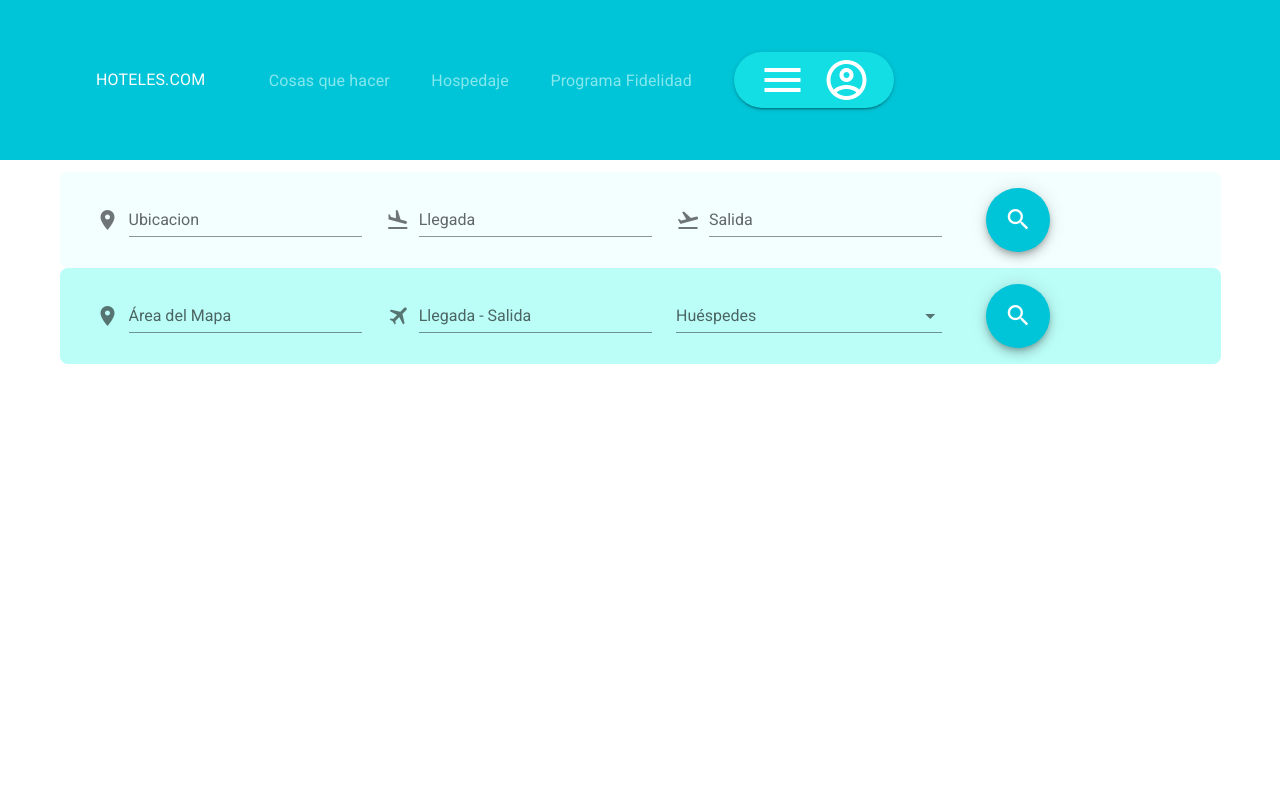
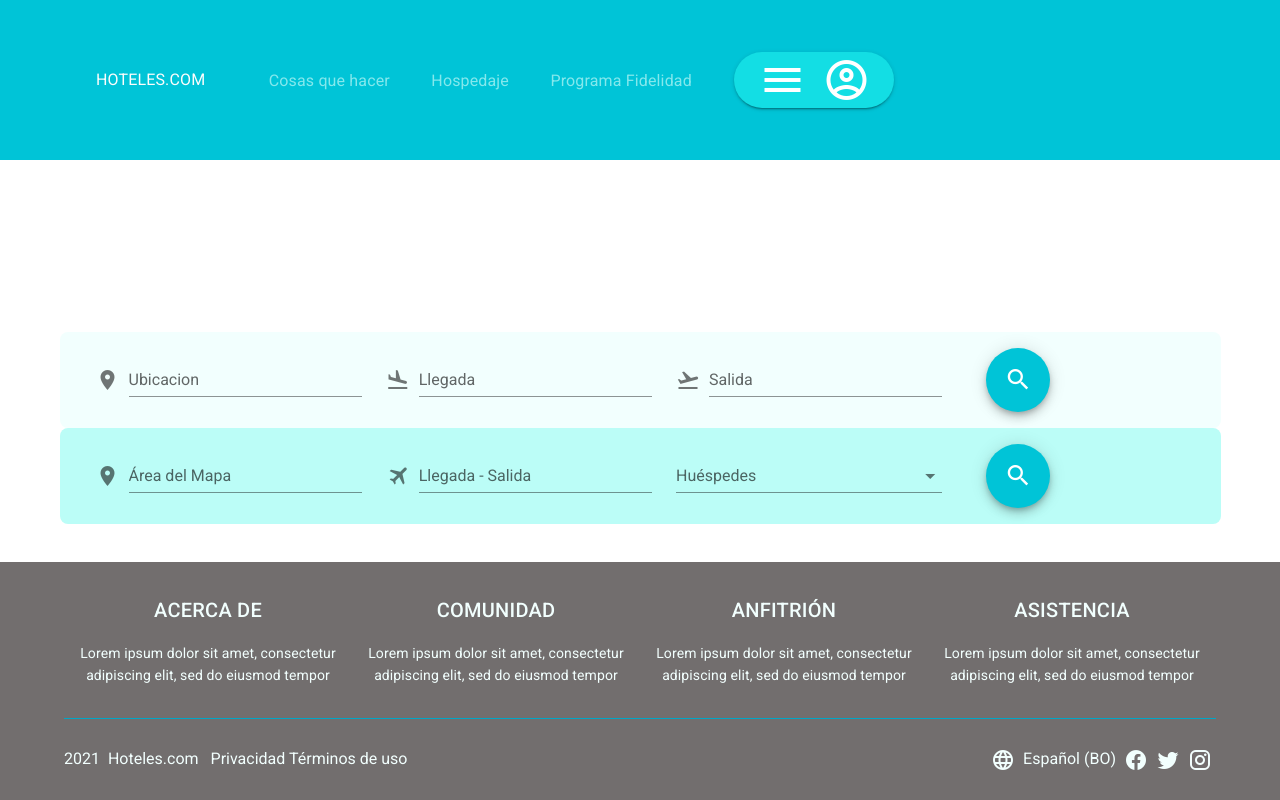
Before and after one commit to vanebustillos/UX-Booking, a Vue app: page /#/ in a window 1280 px wide. Built offline with nearby package versions, Linux system fonts and the light colour scheme.

Commit message:
Add header and footer in app.js

```diff
--- a/src/App.vue
+++ b/src/App.vue
@@ -1,17 +1,19 @@
 <template>
   <v-app>
     <v-main>
+      <nav-bar />
       <router-view />
+      <Footer />
     </v-main>
   </v-app>
 </template>
 
 <script>
+import Footer from './components/Footer.vue';
+import NavBar from "./components/NavBar.vue";
+
 export default {
+  components: { NavBar, Footer },
   name: "App",
-
-  data: () => ({
-    //
-  }),
 };
 </script>
```
